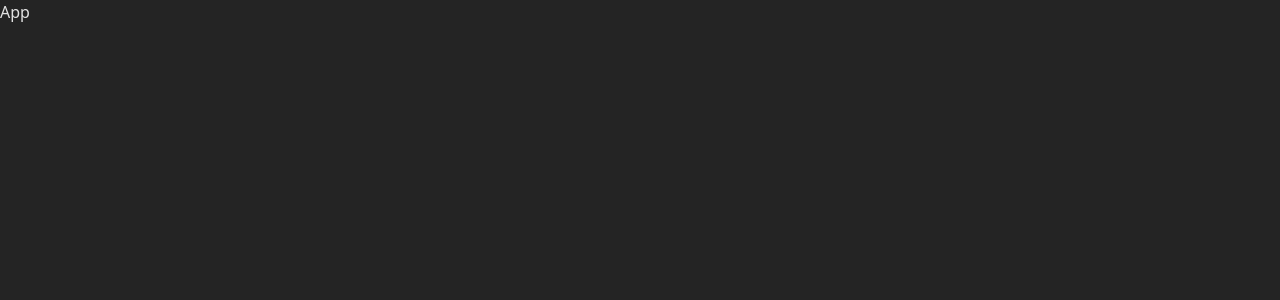
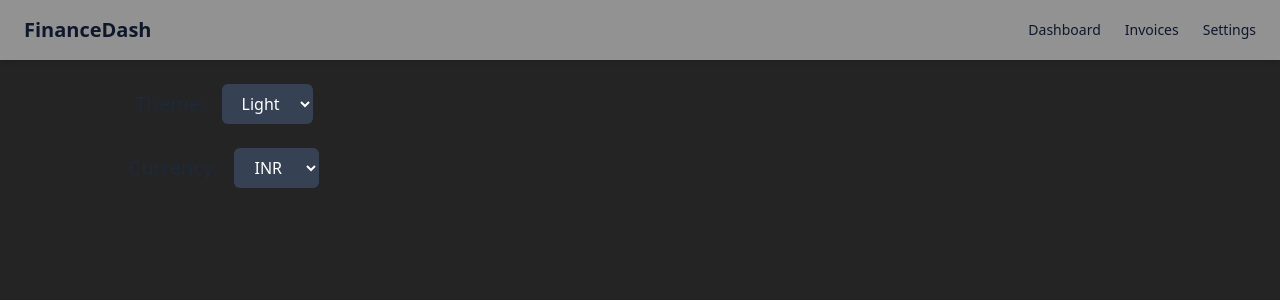
Before and after one commit to SivaKrishna6745/ExpenseTracker, a React (Vite) app: page /settings in a window 1280 px wide. Shown: the top 300 px of the page. Built offline with nearby package versions, Linux system fonts and the light colour scheme.

Commit message:
feat: Add routes to AppRoutes.tsx feat: Add Invoices, Settings pages for routes feat: Integrate routes in App.tsx

```diff
--- a/src/App.tsx
+++ b/src/App.tsx
@@ -1,11 +1,21 @@
-import { useState } from 'react';
+import { BrowserRouter } from 'react-router-dom';
 import './App.css';
+import AppRoutes from './router/AppRoutes';
+import Navbar from './components/Navbar';
+import useSettings from './hooks/useSettings';
+import { useEffect } from 'react';
 
 function App() {
+    const settings = useSettings();
+    useEffect(() => {
+        document.documentElement.className = settings.theme === 'dark' ? 'dark' : '';
+    }, [settings.theme]);
+
     return (
-        <>
-            <h1>App</h1>
-        </>
+        <BrowserRouter>
+            <Navbar />
+            <AppRoutes />
+        </BrowserRouter>
     );
 }
 
--- /dev/null
+++ b/src/pages/Invoices.tsx
@@ -0,0 +1,31 @@
+import InvoiceCard from '../components/InvoiceCard';
+import useAppSelector from '../hooks/useAppSelector';
+import type { Invoice } from '../types/invoice';
+
+const Invoices = () => {
+    const invoices = useAppSelector((state) => state.invoices.invoices);
+    const selectedMonth = useAppSelector((state) => state.expenses.selectedMonth);
+    const filteredInvoices = invoices.filter((inv: Invoice) => inv.date.startsWith(selectedMonth));
+
+    return (
+        <div className="flex flex-col rounded-lg bg-green-400 m-4">
+            {filteredInvoices?.length ? (
+                filteredInvoices.map((inv) => (
+                    <InvoiceCard
+                        key={inv.id}
+                        id={inv.id}
+                        amount={inv.items.reduce((acc, item) => acc + item.quantity * item.rate, 0)}
+                        status={inv.status}
+                        date={inv.date}
+                    />
+                ))
+            ) : (
+                <p className="text-center text-gray-600 py-4">
+                    No Invoices found for <strong>{selectedMonth}</strong>
+                </p>
+            )}
+        </div>
+    );
+};
+
+export default Invoices;
--- /dev/null
+++ b/src/pages/Settings.tsx
@@ -0,0 +1,41 @@
+import useSettings from '../hooks/useSettings';
+
+const Settings = () => {
+    const settings = useSettings();
+    console.log(settings.theme);
+    return (
+        <div className="p-6 flex flex-col gap-6 max-w-md items-center justify-center">
+            <div className="flex items-center gap-4">
+                <label htmlFor="theme-select" className="text-xl text-gray-800 dark:text-white">
+                    Theme:{' '}
+                </label>
+                <select
+                    id="theme-select"
+                    value={settings.theme}
+                    onChange={(e) => settings.setTheme(e.target.value as 'light' | 'dark')}
+                    className="bg-gray-700 text-white dark:bg-gray-500 dark:text-slate-800 px-4 py-2 rounded-md"
+                >
+                    <option value="light">Light</option>
+                    <option value="dark">Dark</option>
+                </select>
+            </div>
+            <div className="flex items-center gap-4">
+                <label htmlFor="currency-select" className="text-xl text-gray-800 dark:text-white">
+                    Currency:{' '}
+                </label>
+                <select
+                    id="currency-select"
+                    value={settings.currency}
+                    onChange={(e) => settings.setCurrency(e.target.value as 'INR' | 'USD' | 'EUR')}
+                    className="bg-gray-700 text-white dark:bg-gray-500 dark:text-slate-800 px-4 py-2 rounded-md"
+                >
+                    <option value="INR">INR</option>
+                    <option value="USD">USD</option>
+                    <option value="EUR">EUR</option>
+                </select>
+            </div>
+        </div>
+    );
+};
+
+export default Settings;
--- /dev/null
+++ b/src/router/AppRoutes.tsx
@@ -0,0 +1,18 @@
+import { Routes, Route } from 'react-router-dom';
+import Dashboard from '../components/Dashboard';
+import NotFound from '../components/NotFound';
+import Invoices from '../pages/Invoices';
+import Settings from '../pages/Settings';
+
+const AppRoutes = () => {
+    return (
+        <Routes>
+            <Route path="/" element={<Dashboard />} />
+            <Route path="/invoices" element={<Invoices />} />
+            <Route path="/settings" element={<Settings />} />
+            <Route path="*" element={<NotFound />} />
+        </Routes>
+    );
+};
+
+export default AppRoutes;
```
